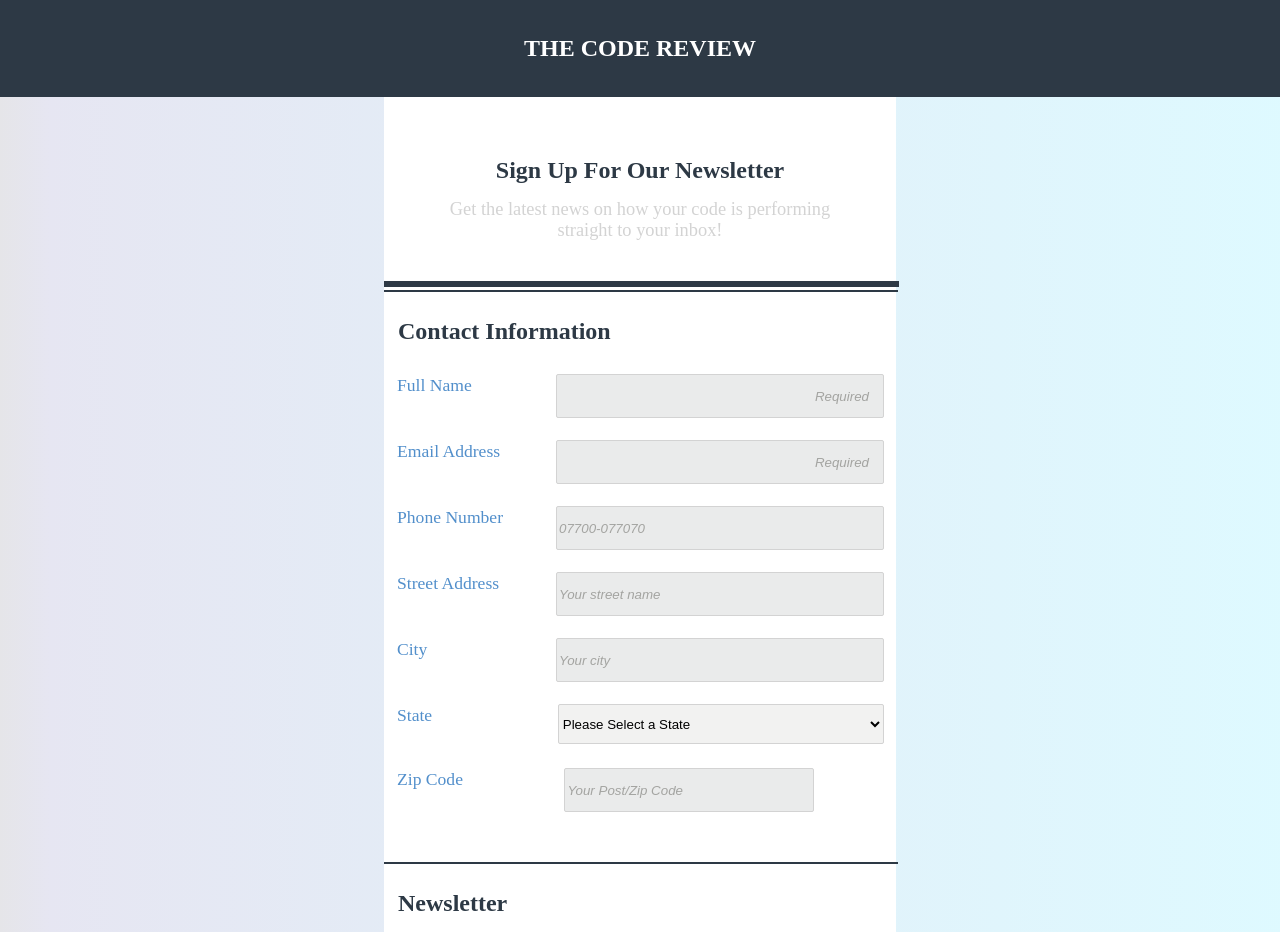
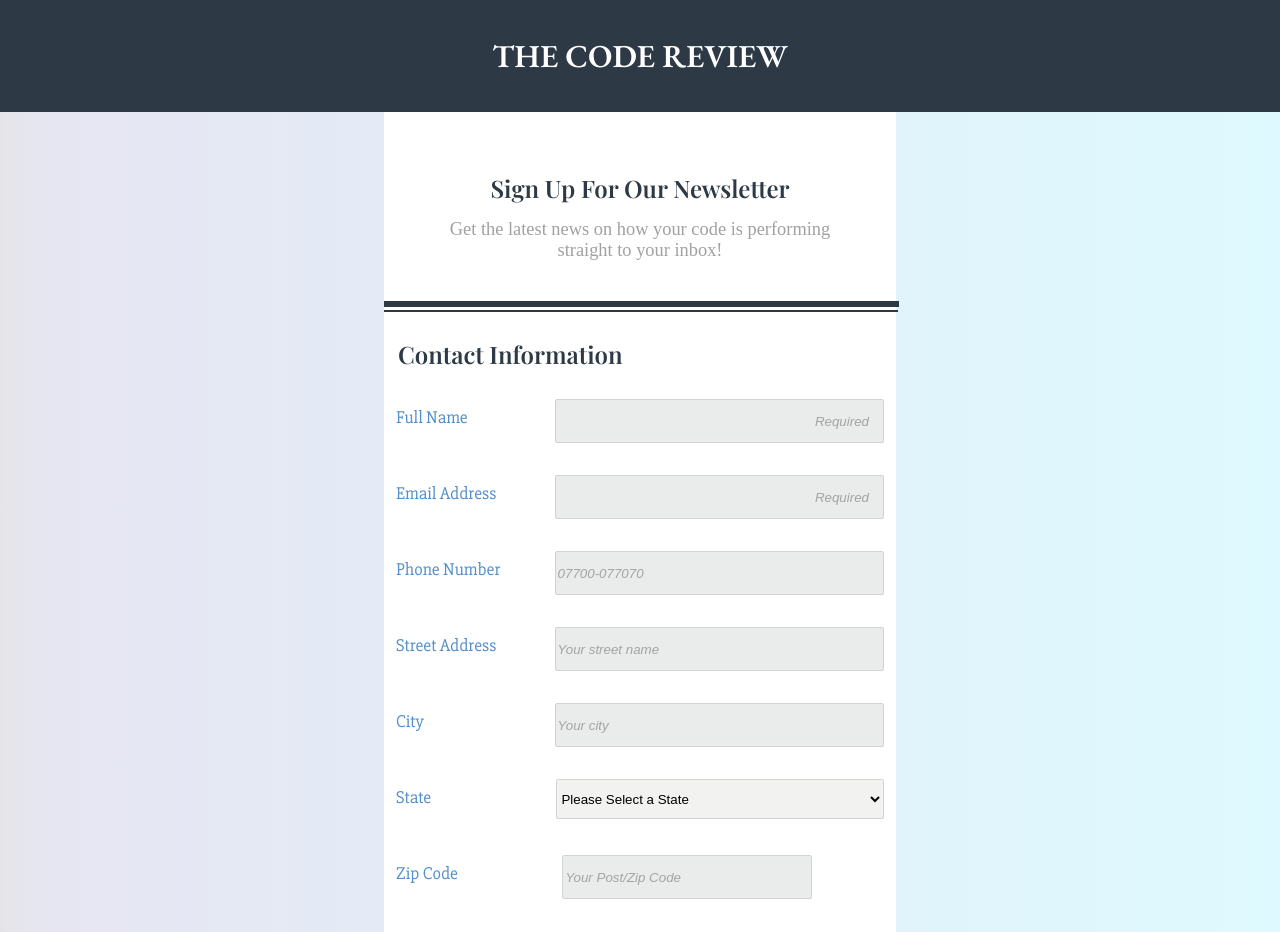
Before and after one commit to jmaletto1/Online-Registration-Form-FEWD-Project-3, a plain HTML site: page index.html in a window 1280 px wide. Shown: the top 932 px of the page. Drawn offline with nearby package versions, Linux system fonts and the light colour scheme.

Commit message:
Ready to submit

```diff
--- a/css/styles.css
+++ b/css/styles.css
@@ -3,7 +3,18 @@
   margin: 0;
 }
 
+label {
+  font-family: "Slabo 27px", serif;
+}
+
+h2,
+legend {
+  color: #2d3945;
+  font-family: "Playfair Display", serif;
+}
+
 h1 {
+  font-family: "EB Garamond", serif;
   text-align: center;
   color: white;
   padding: 35px 70px;
@@ -11,7 +22,6 @@ h1 {
 }
 
 h2 {
-  color: #2d3945;
   margin-top: 35px;
 }
 
@@ -21,7 +31,6 @@ p {
 }
 
 legend {
-  color: #2d3945;
   font-size: 1.5rem;
   font-weight: bold;
   text-align: left;
@@ -118,7 +127,7 @@ input[type="radio"] {
 .news-label {
   margin: 5px 60px 25px;
   text-align: center;
-  color: lightgrey;
+  color: rgb(162, 160, 160);
 }
 
 .form-border {
@@ -211,6 +220,10 @@ option[value="default"] {
     margin-right: 0;
   }
 
+  h1 {
+    font-size: 2rem;
+  }
+
   h2 {
     margin-top: 60px;
   }
@@ -228,8 +241,8 @@ option[value="default"] {
   label {
     width: 30%;
     height: 40px;
-    padding: 1px;
-    margin: 7px 0 15px;
+    padding: 6px 0;
+    margin: 9px 0 15px;
   }
 
   input,
--- a/index.html
+++ b/index.html
@@ -4,6 +4,9 @@
     <meta charset="UTF-8" />
     <meta name="viewport" content="width=device-width, initial-scale=1.0" />
     <title>The Code Review - An Exclusive Programming Newsletter</title>
+    <link rel="preconnect" href="https://fonts.gstatic.com">
+    <link href="https://fonts.googleapis.com/css2?family=EB+Garamond:wght@600&family=Playfair+Display:wght@600&family=Slabo+27px&display=swap" rel="stylesheet">
+
     <link rel="stylesheet" href="css/styles.css" />
   </head>
 
@@ -32,7 +35,7 @@
     <div class="main-form">
 
       <form action="#">
-        <fieldset class="form_pt_1">
+        <fieldset class="form_pt_1" name="Contact Information">
           <legend>Contact Information</legend>
 
           <div class="main-row">
@@ -77,7 +80,7 @@
 
         </fieldset>
         <div class="mid-form-border"></div>
-        <fieldset>
+        <fieldset name="Newsletter">
 
           <legend>Newsletter</legend>
 
```
